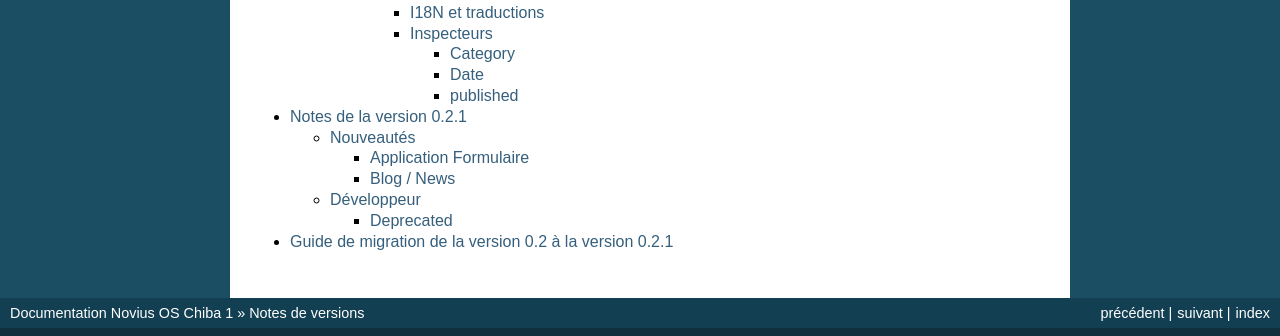
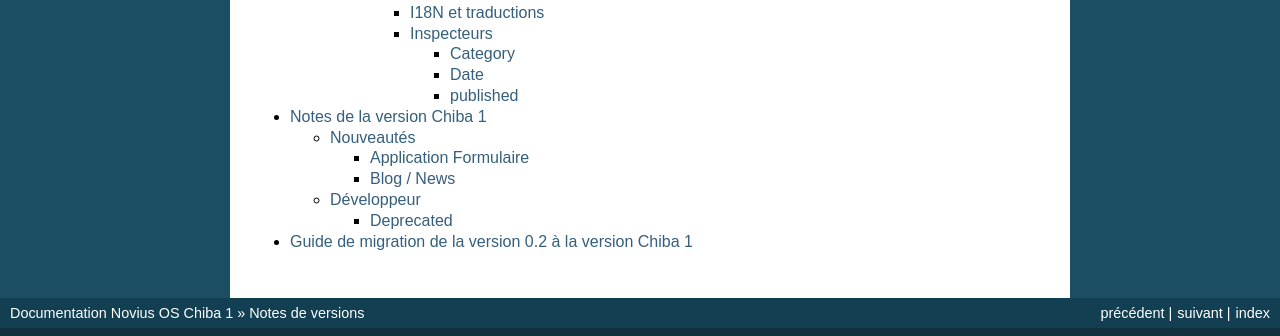
Before and after one commit to vrcAlbert/documentation-api, a Sphinx documentation site: the page built from source/release/index.rst, in a window 1280 px wide. Shown: the part 422-758 px from the top of the page. Built offline with Sphinx 7.4.7, drawn with Linux system fonts in a browser that asks for light colours.

Commit message:
Renamed 0.2.1 to chiba.1

```diff
--- a/source/release/0.2.1.rst
+++ b/source/release/chiba.1.rst
@@ -1,5 +1,5 @@
-Notes de la version 0.2.1
-#########################
+Notes de la version Chiba 1
+###########################
 
 Nouveautés
 ==========
--- a/source/release/index.rst
+++ b/source/release/index.rst
@@ -5,5 +5,5 @@
 
 	0.2
 	migrate_from_0.1_to_0.2
-	0.2.1
-	migrate_from_0.2_to_0.2.1
+	chiba.1
+	migrate_from_0.2_to_chiba.1
--- a/source/release/migrate_from_0.2_to_0.2.1.rst
+++ b/source/release/migrate_from_0.2_to_chiba.1.rst
@@ -1,5 +1,5 @@
-Guide de migration de la version 0.2 à la version 0.2.1
-#######################################################
+Guide de migration de la version 0.2 à la version Chiba 1
+#########################################################
 
 Peu de modification a réaliser pour passer à la version suivante. La nouvelle API est compatible avec l'ancienne.
 À partir de cette version, Novius OS gère les dépréciations. En voici une liste :
--- a/source/understand/media_centre.rst
+++ b/source/understand/media_centre.rst
@@ -39,7 +39,7 @@
 * ``X-Accel-Redirect`` est utilisé par **nginx**.
 
 
-.. seealso:: :doc:`install/post_install_optimisations`
+.. seealso:: :doc:`/install/post_install_optimisations`
 
 .. index:: Fichiers joints
 .. index:: Attachment
```
